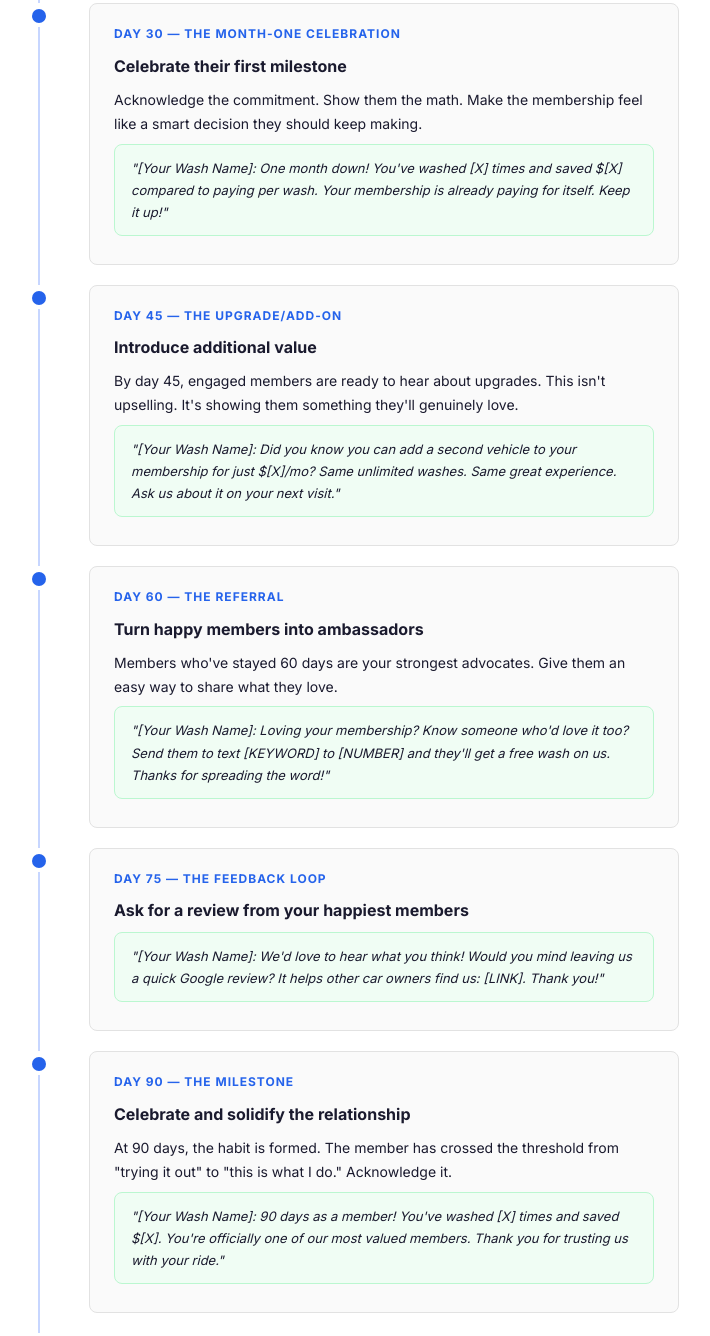
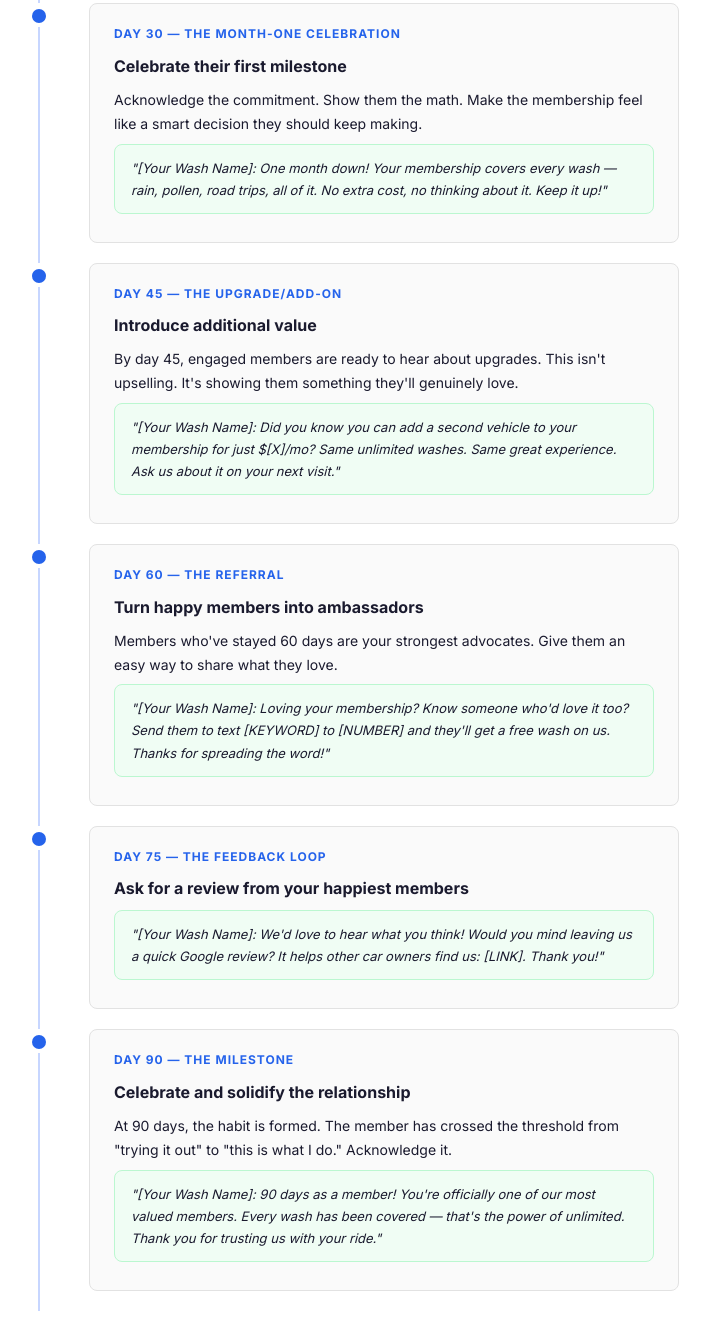
Before and after one commit to joshoptspot/five-funnels-resources, a plain HTML site: page downloads/90-day-retention-playbook.html in a window 1280 px wide. Shown: the part 2522-3858 px from the top of the page, without its empty margins (296-1006 px from the left). Drawn offline with Linux system fonts and the light colour scheme.

Commit message:
Remove savings tracking references from SMS messages - not trackable in practice

```diff
--- a/downloads/90-day-retention-playbook.html
+++ b/downloads/90-day-retention-playbook.html
@@ -196,7 +196,7 @@
       <div class="day">Day 30 &mdash; The Month-One Celebration</div>
       <h4>Celebrate their first milestone</h4>
       <p>Acknowledge the commitment. Show them the math. Make the membership feel like a smart decision they should keep making.</p>
-      <div class="sms-inline">"[Your Wash Name]: One month down! You've washed [X] times and saved $[X] compared to paying per wash. Your membership is already paying for itself. Keep it up!"</div>
+      <div class="sms-inline">"[Your Wash Name]: One month down! Your membership covers every wash &mdash; rain, pollen, road trips, all of it. No extra cost, no thinking about it. Keep it up!"</div>
     </div>
   </div>
 
@@ -235,7 +235,7 @@
       <div class="day">Day 90 &mdash; The Milestone</div>
       <h4>Celebrate and solidify the relationship</h4>
       <p>At 90 days, the habit is formed. The member has crossed the threshold from "trying it out" to "this is what I do." Acknowledge it.</p>
-      <div class="sms-inline">"[Your Wash Name]: 90 days as a member! You've washed [X] times and saved $[X]. You're officially one of our most valued members. Thank you for trusting us with your ride."</div>
+      <div class="sms-inline">"[Your Wash Name]: 90 days as a member! You're officially one of our most valued members. Every wash has been covered &mdash; that's the power of unlimited. Thank you for trusting us with your ride."</div>
     </div>
   </div>
 
```
Also changed, not shown: downloads/sms-swipe-file.html (+3 -3 lines).
